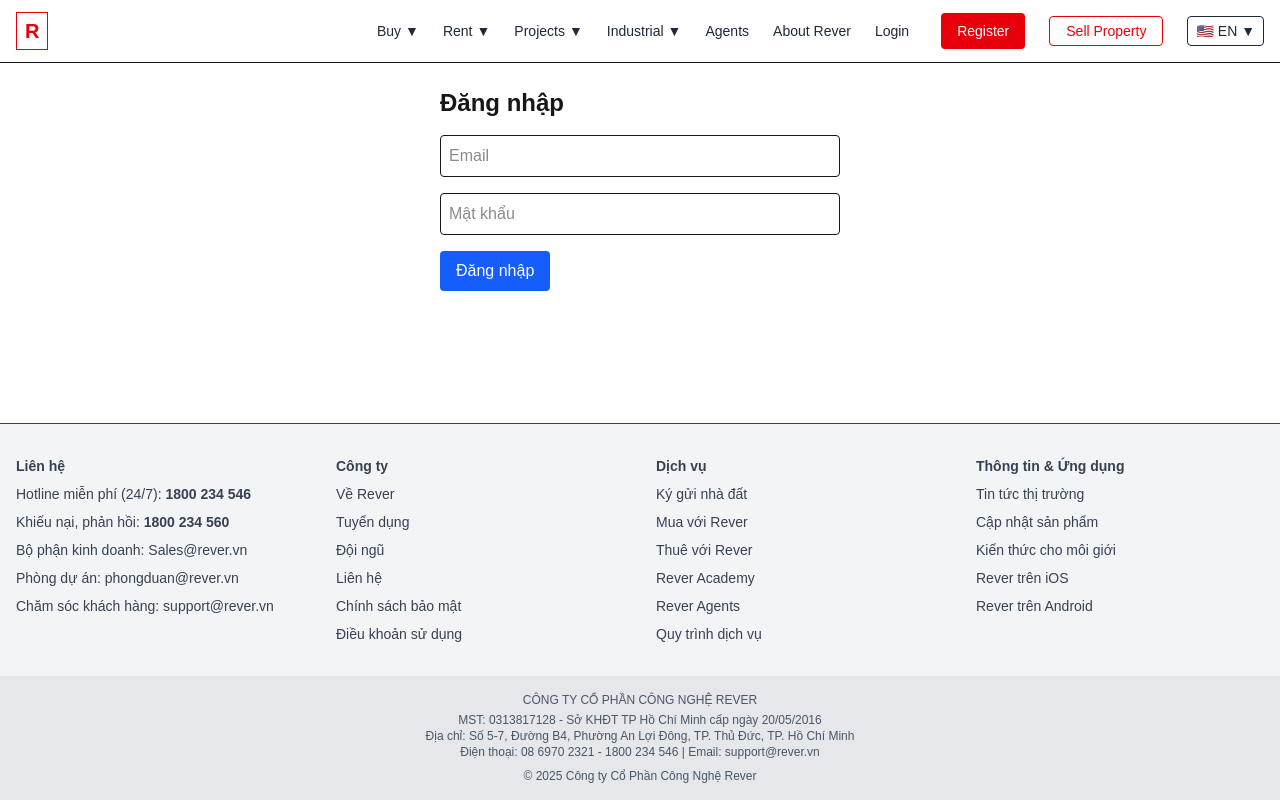
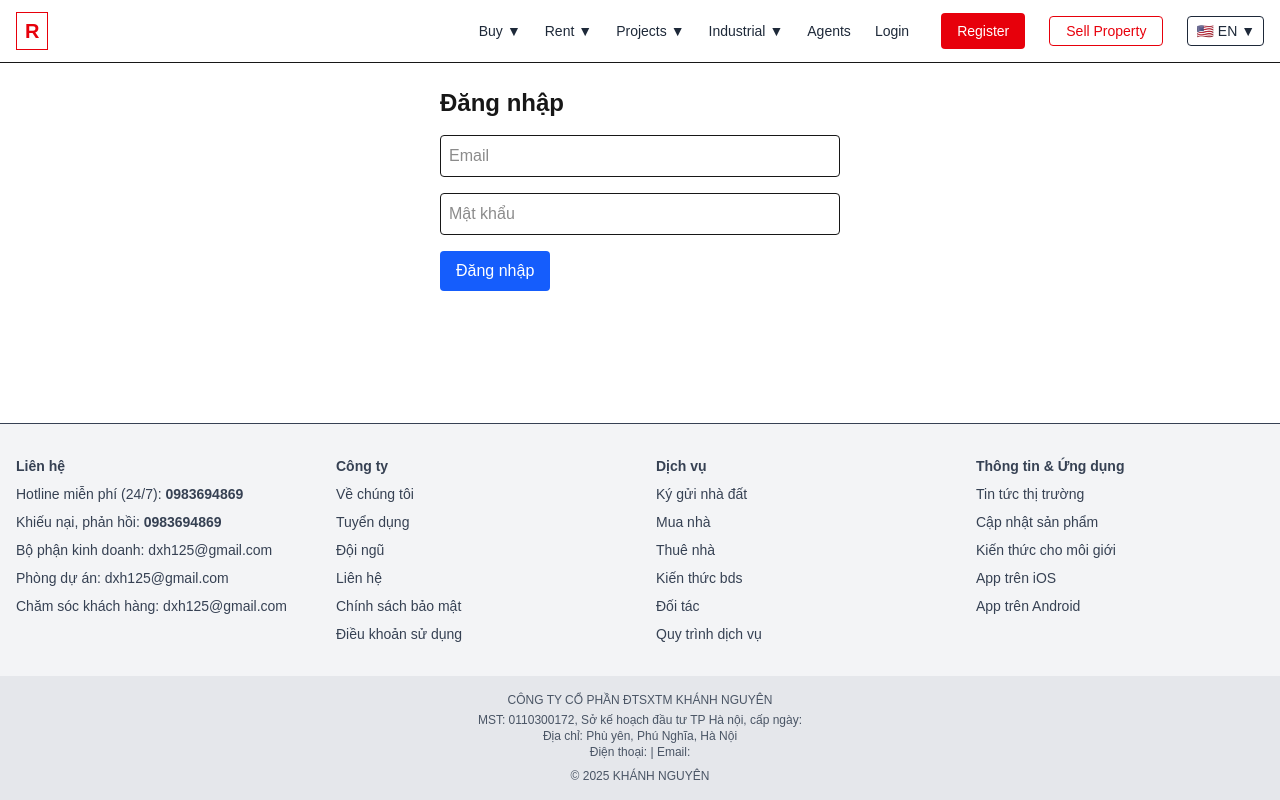
Before and after one commit to dxh125/khanhnguyenbds, a Next.js app: page /en/login in a window 1280 px wide. Built offline with nearby package versions, Linux system fonts and the light colour scheme.

Commit message:
update homepage information

```diff
--- a/messages/en.json
+++ b/messages/en.json
@@ -132,7 +132,7 @@
     "industry": "Industrial",
     "agent": "Agents",
     "news": "News",
-    "about": "About Rever",
+    "about": "About Us",
     "myPosts": "My Listings",
     "logout": "Logout",
     "login": "Login",
--- a/messages/vi.json
+++ b/messages/vi.json
@@ -116,7 +116,7 @@
   },
   "Home": {
     "heroTitle": "Lựa chọn căn nhà ưng ý của bạn",
-    "heroSub": "An tâm với 100% bất động sản xác thực tại Rever",
+    "heroSub": "An tâm với 100% bất động sản xác thực tại KhanhNguyen Property",
     "buyTab": "Mua nhà",
     "rentTab": "Thuê nhà",
     "searchPlaceholder": "Tìm kiếm nhà đất khu vực TP Hồ Chí Minh",
@@ -133,7 +133,7 @@
     "agent": "Chuyên viên",
     "industry": "Khu công nghiệp",
     "news": "Trang tin",
-    "about": "Về Rever",
+    "about": "Về chúng tôi",
     "myPosts": "Tin của tôi",
     "logout": "Đăng xuất",
     "login": "Đăng nhập",
--- a/src/components/Footer.tsx
+++ b/src/components/Footer.tsx
@@ -4,16 +4,16 @@
         <div className="max-w-7xl mx-auto px-4 py-8 grid grid-cols-1 md:grid-cols-4 gap-8">
           <div className="space-y-2">
             <h3 className="font-semibold">Liên hệ</h3>
-            <p>Hotline miễn phí (24/7): <strong>1800 234 546</strong></p>
-            <p>Khiếu nại, phản hồi: <strong>1800 234 560</strong></p>
-            <p>Bộ phận kinh doanh: <a href="mailto:Sales@rever.vn">Sales@rever.vn</a></p>
-            <p>Phòng dự án: <a href="mailto:phongduan@rever.vn">phongduan@rever.vn</a></p>
-            <p>Chăm sóc khách hàng: <a href="mailto:support@rever.vn">support@rever.vn</a></p>
+            <p>Hotline miễn phí (24/7): <strong>0983694869</strong></p>
+            <p>Khiếu nại, phản hồi: <strong>0983694869</strong></p>
+            <p>Bộ phận kinh doanh: <a href="mailto:Sales@rever.vn">dxh125@gmail.com</a></p>
+            <p>Phòng dự án: <a href="mailto:phongduan@rever.vn">dxh125@gmail.com</a></p>
+            <p>Chăm sóc khách hàng: <a href="mailto:support@rever.vn">dxh125@gmail.com</a></p>
           </div>
 
           <div className="space-y-2">
             <h3 className="font-semibold">Công ty</h3>
-            <p>Về Rever</p>
+            <p>Về chúng tôi</p>
             <p>Tuyển dụng</p>
             <p>Đội ngũ</p>
             <p>Liên hệ</p>
@@ -24,10 +24,10 @@
           <div className="space-y-2">
             <h3 className="font-semibold">Dịch vụ</h3>
             <p>Ký gửi nhà đất</p>
-            <p>Mua với Rever</p>
-            <p>Thuê với Rever</p>
-            <p>Rever Academy</p>
-            <p>Rever Agents</p>
+            <p>Mua nhà</p>
+            <p>Thuê nhà</p>
+            <p>Kiến thức bds</p>
+            <p>Đối tác</p>
             <p>Quy trình dịch vụ</p>
           </div>
 
@@ -36,17 +36,17 @@
             <p>Tin tức thị trường</p>
             <p>Cập nhật sản phẩm</p>
             <p>Kiến thức cho môi giới</p>
-            <p>Rever trên iOS</p>
-            <p>Rever trên Android</p>
+            <p>App trên iOS</p>
+            <p>App trên Android</p>
           </div>
         </div>
 
         <div className="bg-gray-200 text-center text-xs text-gray-600 py-4">
-          <p className="mb-1 font-medium">CÔNG TY CỔ PHẦN CÔNG NGHỆ REVER</p>
-          <p>MST: 0313817128 - Sở KHĐT TP Hồ Chí Minh cấp ngày 20/05/2016</p>
-          <p>Địa chỉ: Số 5-7, Đường B4, Phường An Lợi Đông, TP. Thủ Đức, TP. Hồ Chí Minh</p>
-          <p>Điện thoại: 08 6970 2321 - 1800 234 546 | Email: support@rever.vn</p>
-          <p className="mt-2">&copy; {new Date().getFullYear()} Công ty Cổ Phần Công Nghệ Rever</p>
+          <p className="mb-1 font-medium">CÔNG TY CỔ PHẦN ĐTSXTM KHÁNH NGUYÊN</p>
+          <p>MST: 0110300172, Sở kế hoạch đầu tư TP Hà nội, cấp ngày:</p>
+          <p>Địa chỉ: Phù yên, Phú Nghĩa, Hà Nội</p>
+          <p>Điện thoại: | Email: </p>
+          <p className="mt-2">&copy; {new Date().getFullYear()} KHÁNH NGUYÊN</p>
         </div>
       </footer>
     );
--- a/src/components/Navbar.tsx
+++ b/src/components/Navbar.tsx
@@ -40,7 +40,7 @@
     ],
   },
   { key: "agent" },
-  { key: "about" },
+
 ];
 
 export default function Navbar() {
```
